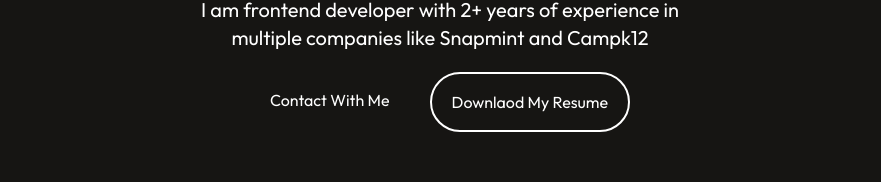
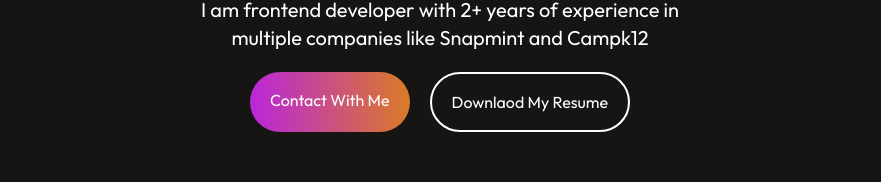
Before and after one commit to nirajsathe80/personal_portfolio, a React (Vite) app: page / in a window 1280 px wide. Shown: the part 576-758 px from the top of the page, without its empty margins (200-1081 px from the left). Built offline with nearby package versions, Linux system fonts and the light colour scheme.

Commit message:
Style: Extra css removed

```diff
--- a/src/components/hero/index.tsx
+++ b/src/components/hero/index.tsx
@@ -9,15 +9,15 @@
         className="mt-4"
       />
       <h1 className="text-4xl leading-[60px] text-center w-[70%]">
-        <span className="hero-text">I'm Niraj Sathe,</span>frontend developer
-        with 2+ years of Experience
+        <span className="hero-text">I'm Niraj Sathe,</span>
+        frontend developer with 2+ years of Experience
       </h1>
       <p className="w-[50%] text-xl text-center leading-7">
         I am frontend developer with 2+ years of experience in multiple
         companies like Snapmint and Campk12
       </p>
       <div className="flex gap-5 mb-12">
-        <div className="navbar-btn">
+        <div className="navbar-btn linear-gradient-bg zoom-effect">
           <AnchorLink href="#contact" className="">
             Contact With Me
           </AnchorLink>
```
